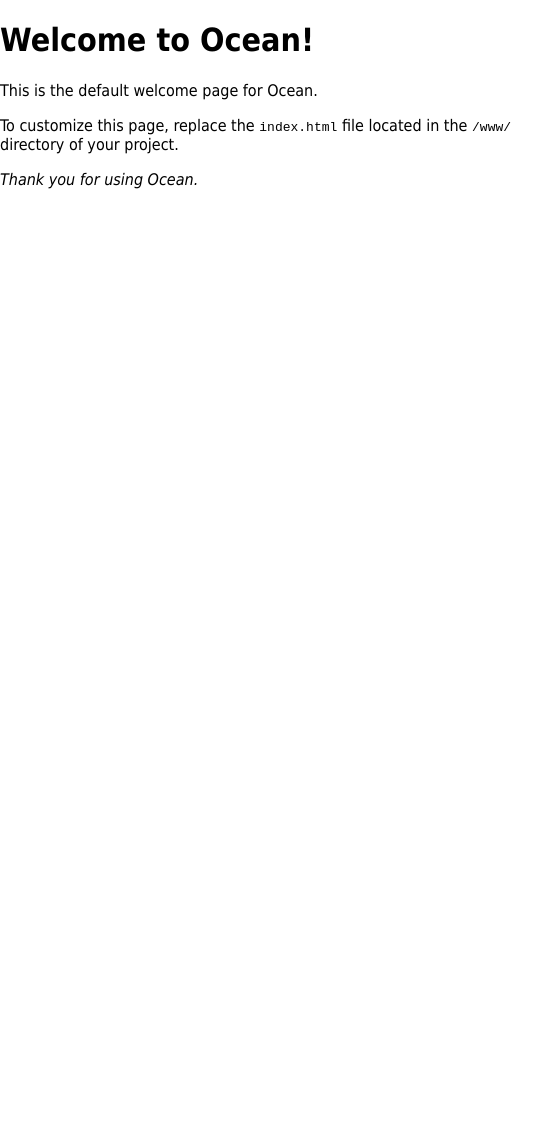
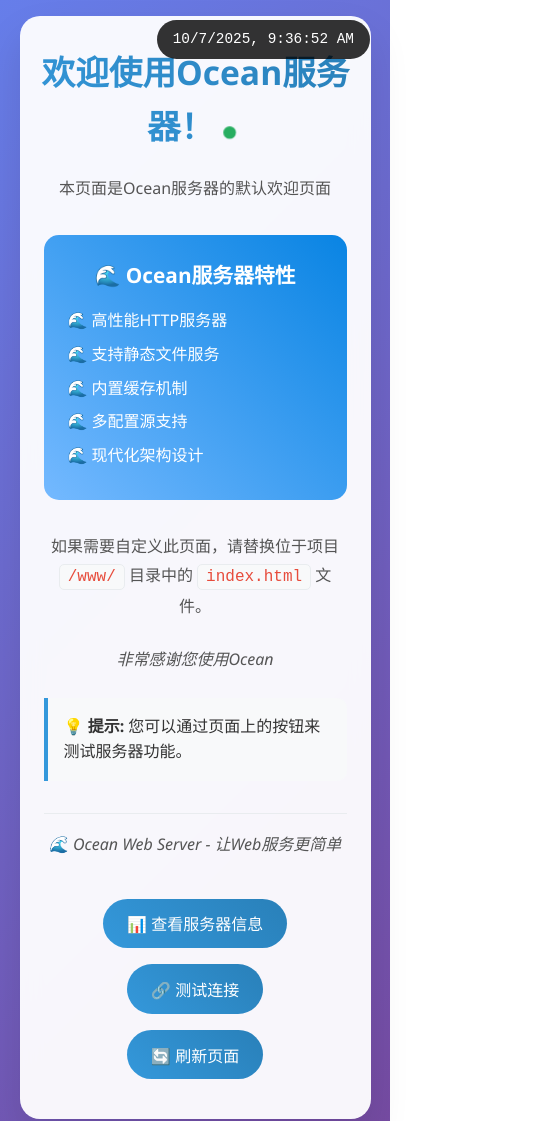
Before and after one commit to Yonagi04/Ocean, a plain HTML site: page www/index.html in a window 390 px wide. Shown: the top 1121 px of the page, 560 px wide, since content can reach past the window. Before the commit the page ends 844 px from the top, so only its background shows below. Drawn offline with Linux system fonts and the light colour scheme.

Commit message:
Update: 更新www默认页面

```diff
--- a/www/index.html
+++ b/www/index.html
@@ -1,21 +1,41 @@
 <!DOCTYPE html>
-<html>
+<html lang="zh-CN">
 <head>
+    <meta charset="UTF-8">
+    <meta name="viewport" content="width=device-width, initial-scale=1.0">
     <title>Welcome to Ocean!</title>
-    <style>
-        body {
-            width: 35em;
-            margin: 0 auto;
-            font-family: Tahoma, Verdana, Arial, sans-serif;
-        }
-    </style>
+    <link rel="stylesheet" href="styles.css">
 </head>
 <body>
-<h1>Welcome to Ocean!</h1>
-<p>This is the default welcome page for Ocean.</p>
+    <div class="container">
+        <h1>欢迎使用Ocean服务器！ <span class="status-indicator" title="服务器状态"></span></h1>
 
-<p>To customize this page, replace the <code>index.html</code> file located in the <code>/www/</code> directory of your project.</p>
+        <p>本页面是Ocean服务器的默认欢迎页面</p>
 
-<p><em>Thank you for using Ocean.</em></p>
+        <div class="features">
+            <h3>🌊 Ocean服务器特性</h3>
+            <ul>
+                <li>高性能HTTP服务器</li>
+                <li>支持静态文件服务</li>
+                <li>内置缓存机制</li>
+                <li>多配置源支持</li>
+                <li>现代化架构设计</li>
+            </ul>
+        </div>
+
+        <p>如果需要自定义此页面，请替换位于项目 <code>/www/</code> 目录中的 <code>index.html</code> 文件。</p>
+
+        <p><em>非常感谢您使用Ocean</em></p>
+
+        <div class="info-box">
+            <strong>💡 提示:</strong> 您可以通过页面上的按钮来测试服务器功能。
+        </div>
+
+        <div class="footer">
+            <p>🌊 Ocean Web Server - 让Web服务更简单</p>
+        </div>
+    </div>
+
+    <script src="script.js"></script>
 </body>
 </html>
--- /dev/null
+++ b/www/script.js
@@ -0,0 +1,306 @@
+// Ocean服务器交互脚本
+document.addEventListener('DOMContentLoaded', function() {
+    console.log('🌊 Ocean服务器页面已加载');
+
+    // 添加页面加载动画
+    const container = document.querySelector('.container');
+    if (container) {
+        container.style.opacity = '0';
+        container.style.transform = 'translateY(30px)';
+
+        setTimeout(() => {
+            container.style.transition = 'all 0.8s ease-out';
+            container.style.opacity = '1';
+            container.style.transform = 'translateY(0)';
+        }, 100);
+    }
+
+    // 创建服务器状态检查功能
+    createStatusChecker();
+
+    // 添加交互按钮
+    createInteractiveButtons();
+
+    // 添加动态时间显示
+    createTimeDisplay();
+
+    // 添加点击特效
+    addClickEffects();
+});
+
+// 服务器状态检查
+function createStatusChecker() {
+    const statusIndicator = document.querySelector('.status-indicator');
+    if (statusIndicator) {
+        // 模拟服务器状态检查
+        setInterval(() => {
+            const isOnline = Math.random() > 0.1; // 90% 概率在线
+            statusIndicator.style.background = isOnline ? '#27ae60' : '#e74c3c';
+            statusIndicator.title = isOnline ? '服务器运行正常' : '服务器连接异常';
+        }, 3000);
+    }
+}
+
+// 创建交互按钮
+function createInteractiveButtons() {
+    const container = document.querySelector('.container');
+    if (!container) return;
+
+    // 创建按钮容器
+    const buttonContainer = document.createElement('div');
+    buttonContainer.className = 'button-container';
+    buttonContainer.style.marginTop = '2rem';
+
+    // 服务器信息按钮
+    const infoBtn = document.createElement('button');
+    infoBtn.className = 'btn';
+    infoBtn.textContent = '📊 查看服务器信息';
+    infoBtn.onclick = showServerInfo;
+
+    // 测试连接按钮
+    const testBtn = document.createElement('button');
+    testBtn.className = 'btn';
+    testBtn.textContent = '🔗 测试连接';
+    testBtn.onclick = testConnection;
+
+    // 刷新页面按钮
+    const refreshBtn = document.createElement('button');
+    refreshBtn.className = 'btn';
+    refreshBtn.textContent = '🔄 刷新页面';
+    refreshBtn.onclick = () => window.location.reload();
+
+    buttonContainer.appendChild(infoBtn);
+    buttonContainer.appendChild(testBtn);
+    buttonContainer.appendChild(refreshBtn);
+
+    container.appendChild(buttonContainer);
+}
+
+// 显示服务器信息
+function showServerInfo() {
+    const info = `
+        <div class="info-box">
+            <h4>🌊 Ocean服务器信息</h4>
+            <ul style="list-style: none; padding: 0;">
+                <li><strong>服务器名称:</strong> Ocean Web Server</li>
+                <li><strong>版本:</strong> 1.0.0</li>
+                <li><strong>运行时间:</strong> ${getUptime()}</li>
+                <li><strong>当前时间:</strong> ${new Date().toLocaleString()}</li>
+                <li><strong>用户代理:</strong> ${navigator.userAgent}</li>
+            </ul>
+        </div>
+    `;
+
+    showModal('服务器信息', info);
+}
+
+// 测试连接
+function testConnection() {
+    const button = event.target;
+    const originalText = button.textContent;
+
+    button.textContent = '🔄 测试中...';
+    button.disabled = true;
+
+    // 模拟连接测试
+    setTimeout(() => {
+        const isConnected = Math.random() > 0.2; // 80% 成功率
+        const result = isConnected ?
+            '<p style="color: #27ae60;">✅ 连接测试成功！服务器响应正常。</p>' :
+            '<p style="color: #e74c3c;">❌ 连接测试失败，请检查网络连接。</p>';
+
+        showModal('连接测试结果', result);
+
+        button.textContent = originalText;
+        button.disabled = false;
+    }, 1500);
+}
+
+// 创建时间显示
+function createTimeDisplay() {
+    const container = document.querySelector('.container');
+    if (!container) return;
+
+    const timeDisplay = document.createElement('div');
+    timeDisplay.className = 'time-display';
+    timeDisplay.style.cssText = `
+        position: fixed;
+        top: 20px;
+        right: 20px;
+        background: rgba(0, 0, 0, 0.8);
+        color: white;
+        padding: 0.5rem 1rem;
+        border-radius: 20px;
+        font-family: monospace;
+        font-size: 0.9rem;
+        z-index: 1000;
+    `;
+
+    function updateTime() {
+        const now = new Date();
+        timeDisplay.textContent = now.toLocaleString();
+    }
+
+    updateTime();
+    setInterval(updateTime, 1000);
+
+    document.body.appendChild(timeDisplay);
+}
+
+// 添加点击特效
+function addClickEffects() {
+    const buttons = document.querySelectorAll('.btn');
+    buttons.forEach(button => {
+        button.addEventListener('click', function(e) {
+            // 创建涟漪效果
+            const ripple = document.createElement('span');
+            const rect = this.getBoundingClientRect();
+            const size = Math.max(rect.width, rect.height);
+            const x = e.clientX - rect.left - size / 2;
+            const y = e.clientY - rect.top - size / 2;
+
+            ripple.style.cssText = `
+                position: absolute;
+                width: ${size}px;
+                height: ${size}px;
+                left: ${x}px;
+                top: ${y}px;
+                background: rgba(255, 255, 255, 0.6);
+                border-radius: 50%;
+                transform: scale(0);
+                animation: ripple 0.6s linear;
+                pointer-events: none;
+            `;
+
+            this.style.position = 'relative';
+            this.style.overflow = 'hidden';
+            this.appendChild(ripple);
+
+            setTimeout(() => {
+                ripple.remove();
+            }, 600);
+        });
+    });
+
+    // 添加CSS动画
+    const style = document.createElement('style');
+    style.textContent = `
+        @keyframes ripple {
+            to {
+                transform: scale(4);
+                opacity: 0;
+            }
+        }
+    `;
+    document.head.appendChild(style);
+}
+
+// 显示模态框
+function showModal(title, content) {
+    // 移除已存在的模态框
+    const existingModal = document.querySelector('.modal');
+    if (existingModal) {
+        existingModal.remove();
+    }
+
+    const modal = document.createElement('div');
+    modal.className = 'modal';
+    modal.style.cssText = `
+        position: fixed;
+        top: 0;
+        left: 0;
+        width: 100%;
+        height: 100%;
+        background: rgba(0, 0, 0, 0.5);
+        display: flex;
+        align-items: center;
+        justify-content: center;
+        z-index: 2000;
+        opacity: 0;
+        transition: opacity 0.3s ease;
+    `;
+
+    const modalContent = document.createElement('div');
+    modalContent.style.cssText = `
+        background: white;
+        padding: 2rem;
+        border-radius: 15px;
+        max-width: 500px;
+        width: 90%;
+        max-height: 80vh;
+        overflow-y: auto;
+        transform: translateY(-20px);
+        transition: transform 0.3s ease;
+    `;
+
+    modalContent.innerHTML = `
+        <div style="display: flex; justify-content: space-between; align-items: center; margin-bottom: 1rem;">
+            <h3 style="margin: 0; color: #2c3e50;">${title}</h3>
+            <button onclick="this.closest('.modal').remove()" style="
+                background: none;
+                border: none;
+                font-size: 1.5rem;
+                cursor: pointer;
+                color: #999;
+            ">&times;</button>
+        </div>
+        <div>${content}</div>
+    `;
+
+    modal.appendChild(modalContent);
+    document.body.appendChild(modal);
+
+    // 显示动画
+    setTimeout(() => {
+        modal.style.opacity = '1';
+        modalContent.style.transform = 'translateY(0)';
+    }, 10);
+
+    // 点击背景关闭
+    modal.addEventListener('click', function(e) {
+        if (e.target === modal) {
+            modal.remove();
+        }
+    });
+}
+
+// 获取运行时间（模拟）
+function getUptime() {
+    const startTime = new Date(Date.now() - Math.random() * 86400000); // 随机运行时间
+    const uptime = Date.now() - startTime.getTime();
+    const hours = Math.floor(uptime / 3600000);
+    const minutes = Math.floor((uptime % 3600000) / 60000);
+    return `${hours}小时 ${minutes}分钟`;
+}
+
+// 页面可见性变化处理
+document.addEventListener('visibilitychange', function() {
+    if (document.hidden) {
+        console.log('🌊 Ocean页面已隐藏');
+    } else {
+        console.log('🌊 Ocean页面已显示');
+    }
+});
+
+// 键盘快捷键
+document.addEventListener('keydown', function(e) {
+    if (e.ctrlKey || e.metaKey) {
+        switch(e.key) {
+            case 'i':
+                e.preventDefault();
+                showServerInfo();
+                break;
+            case 't':
+                e.preventDefault();
+                testConnection();
+                break;
+            case 'r':
+                e.preventDefault();
+                window.location.reload();
+                break;
+        }
+    }
+});
+
+console.log('🌊 Ocean服务器脚本初始化完成');
+console.log('💡 提示: 使用 Ctrl+I 查看服务器信息, Ctrl+T 测试连接, Ctrl+R 刷新页面');
--- /dev/null
+++ b/www/styles.css
@@ -0,0 +1,177 @@
+/* Ocean服务器样式文件 */
+* {
+    margin: 0;
+    padding: 0;
+    box-sizing: border-box;
+}
+
+body {
+    font-family: 'Segoe UI', Tahoma, Geneva, Verdana, sans-serif;
+    line-height: 1.6;
+    color: #333;
+    background: linear-gradient(135deg, #667eea 0%, #764ba2 100%);
+    min-height: 100vh;
+    display: flex;
+    align-items: center;
+    justify-content: center;
+}
+
+.container {
+    background: rgba(255, 255, 255, 0.95);
+    padding: 3rem;
+    border-radius: 20px;
+    box-shadow: 0 20px 40px rgba(0, 0, 0, 0.1);
+    backdrop-filter: blur(10px);
+    max-width: 600px;
+    width: 90%;
+    text-align: center;
+    animation: fadeInUp 0.8s ease-out;
+}
+
+@keyframes fadeInUp {
+    from {
+        opacity: 0;
+        transform: translateY(30px);
+    }
+    to {
+        opacity: 1;
+        transform: translateY(0);
+    }
+}
+
+h1 {
+    color: #2c3e50;
+    font-size: 2.5rem;
+    margin-bottom: 1.5rem;
+    background: linear-gradient(45deg, #3498db, #2980b9);
+    -webkit-background-clip: text;
+    -webkit-text-fill-color: transparent;
+    background-clip: text;
+    animation: pulse 2s infinite;
+}
+
+@keyframes pulse {
+    0%, 100% {
+        transform: scale(1);
+    }
+    50% {
+        transform: scale(1.05);
+    }
+}
+
+p {
+    margin-bottom: 1.5rem;
+    font-size: 1.1rem;
+    line-height: 1.8;
+    color: #555;
+}
+
+code {
+    background: #f8f9fa;
+    padding: 0.2rem 0.5rem;
+    border-radius: 5px;
+    font-family: 'Courier New', monospace;
+    color: #e74c3c;
+    border: 1px solid #e9ecef;
+}
+
+.features {
+    margin: 2rem 0;
+    padding: 1.5rem;
+    background: linear-gradient(45deg, #74b9ff, #0984e3);
+    border-radius: 15px;
+    color: white;
+}
+
+.features h3 {
+    margin-bottom: 1rem;
+    font-size: 1.3rem;
+}
+
+.features ul {
+    list-style: none;
+    text-align: left;
+}
+
+.features li {
+    margin: 0.5rem 0;
+    padding-left: 1.5rem;
+    position: relative;
+}
+
+.features li::before {
+    content: "🌊";
+    position: absolute;
+    left: 0;
+}
+
+.status-indicator {
+    display: inline-block;
+    width: 12px;
+    height: 12px;
+    border-radius: 50%;
+    background: #27ae60;
+    margin-right: 0.5rem;
+    animation: blink 2s infinite;
+}
+
+@keyframes blink {
+    0%, 50% {
+        opacity: 1;
+    }
+    51%, 100% {
+        opacity: 0.3;
+    }
+}
+
+.btn {
+    display: inline-block;
+    padding: 0.8rem 1.5rem;
+    margin: 0.5rem;
+    background: linear-gradient(45deg, #3498db, #2980b9);
+    color: white;
+    text-decoration: none;
+    border-radius: 25px;
+    transition: all 0.3s ease;
+    border: none;
+    cursor: pointer;
+    font-size: 1rem;
+}
+
+.btn:hover {
+    transform: translateY(-2px);
+    box-shadow: 0 5px 15px rgba(52, 152, 219, 0.4);
+}
+
+.info-box {
+    background: #f8f9fa;
+    border-left: 4px solid #3498db;
+    padding: 1rem;
+    margin: 1.5rem 0;
+    border-radius: 0 10px 10px 0;
+    text-align: left;
+}
+
+.footer {
+    margin-top: 2rem;
+    padding-top: 1rem;
+    border-top: 1px solid #e9ecef;
+    color: #6c757d;
+    font-style: italic;
+}
+
+/* 响应式设计 */
+@media (max-width: 768px) {
+    .container {
+        padding: 2rem 1.5rem;
+        margin: 1rem;
+    }
+
+    h1 {
+        font-size: 2rem;
+    }
+
+    p {
+        font-size: 1rem;
+    }
+}
```
